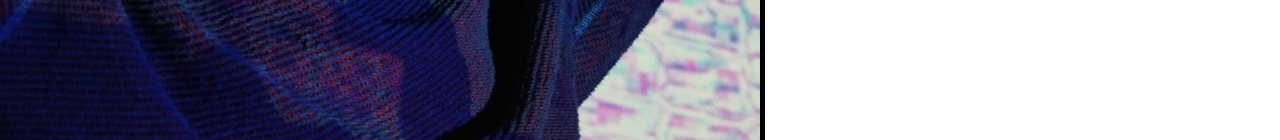
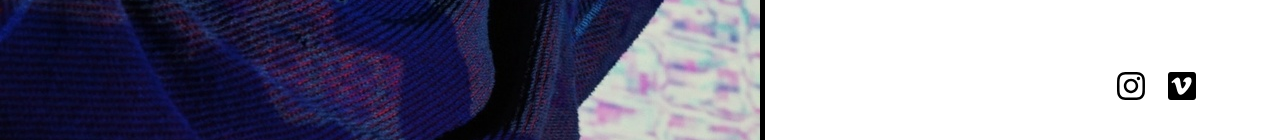
Before and after one commit to JelaniThompson/fongkikid, a Vue app: page / in a window 1280 px wide. Shown: the part 660-800 px from the top of the page. Built offline with nearby package versions, Linux system fonts and the light colour scheme.

Commit message:
Added social links on homepage

```diff
--- a/package.json
+++ b/package.json
@@ -8,6 +8,10 @@
     "lint": "vue-cli-service lint"
   },
   "dependencies": {
+    "@fortawesome/fontawesome-svg-core": "^1.2.25",
+    "@fortawesome/free-brands-svg-icons": "^5.11.2",
+    "@fortawesome/free-solid-svg-icons": "^5.11.2",
+    "@fortawesome/vue-fontawesome": "^0.1.8",
     "core-js": "^3.3.2",
     "node-sass": "^4.13.0",
     "sass-loader": "^8.0.0",
--- a/src/components/Homepage.vue
+++ b/src/components/Homepage.vue
@@ -12,6 +12,24 @@
         and offline spaces in order to further my understanding of my South
         Korean roots.
       </p>
+      <a
+        href="https://www.instagram.com/fongkikid/"
+        target="__blank"
+        class="homepage__imageLink"
+      >
+        <font-awesome-icon
+          :icon="['fab', 'instagram']"
+          class="homepage__instagram"
+        />
+      </a>
+
+      <a
+        href="https://vimeo.com/fongkikid"
+        target="__blank"
+        class="homepage__imageLink"
+      >
+        <font-awesome-icon :icon="['fab', 'vimeo']" class="homepage__vimeo" />
+      </a>
     </div>
     <div class="homepage__vidContainer">
       <div class="homepage__borderTwo">
@@ -82,6 +100,26 @@ export default {
     font-family: "Helvetica Neue";
     font-size: 24px;
   }
+
+  &__instagram {
+    bottom: 0;
+    align-self: flex-end;
+    margin-bottom: 3%;
+    font-size: 2em;
+    // margin-right: 5%;
+    margin-left: -5%;
+    position: absolute;
+  }
+  &__vimeo {
+    bottom: 0;
+    align-self: flex-end;
+    margin-bottom: 3%;
+    margin-left: -1%;
+    font-size: 2em;
+    // margin-left: 1%;
+    position: absolute;
+  }
+
   &__vidContainer {
     // align-self: center;
     justify-content: center;
--- a/src/main.js
+++ b/src/main.js
@@ -1,6 +1,13 @@
 import Vue from "vue/dist/vue.js";
 import VueRouter from "vue-router";
 import App from "./App.vue";
+import { library } from "@fortawesome/fontawesome-svg-core";
+import { faInstagram, faVimeo } from "@fortawesome/free-brands-svg-icons";
+import { FontAwesomeIcon } from "@fortawesome/vue-fontawesome";
+
+library.add(faInstagram, faVimeo);
+
+Vue.component("font-awesome-icon", FontAwesomeIcon);
 
 Vue.config.productionTip = false;
 Vue.use(VueRouter);
--- a/src/sections/ArchIsMyEx.vue
+++ b/src/sections/ArchIsMyEx.vue
@@ -6,6 +6,7 @@
         src="../assets/arch/new_dimensions/arch.png"
         alt="Architecture is my Ex-BF"
         class="arch__archImage"
+        id="archImageOne"
       />
     </div>
     <div class="arch__section arch__video">
@@ -79,6 +80,9 @@ export default {
 </script>
 
 <style lang="scss">
+#archImageOne {
+  margin-top: 8%;
+}
 .arch {
   &__section {
     height: 100vh;
@@ -99,9 +103,9 @@ export default {
   // }
   &__archImage {
     object-fit: cover;
-    max-width: 100%;
+    // max-width: 100%;
     pointer-events: none;
-    height: auto;
+    // height: auto;
     margin-top: 12%;
     pointer-events: none;
   }
```
Also changed, not shown: 1 other file (tests, documents, lock files or other folders).
